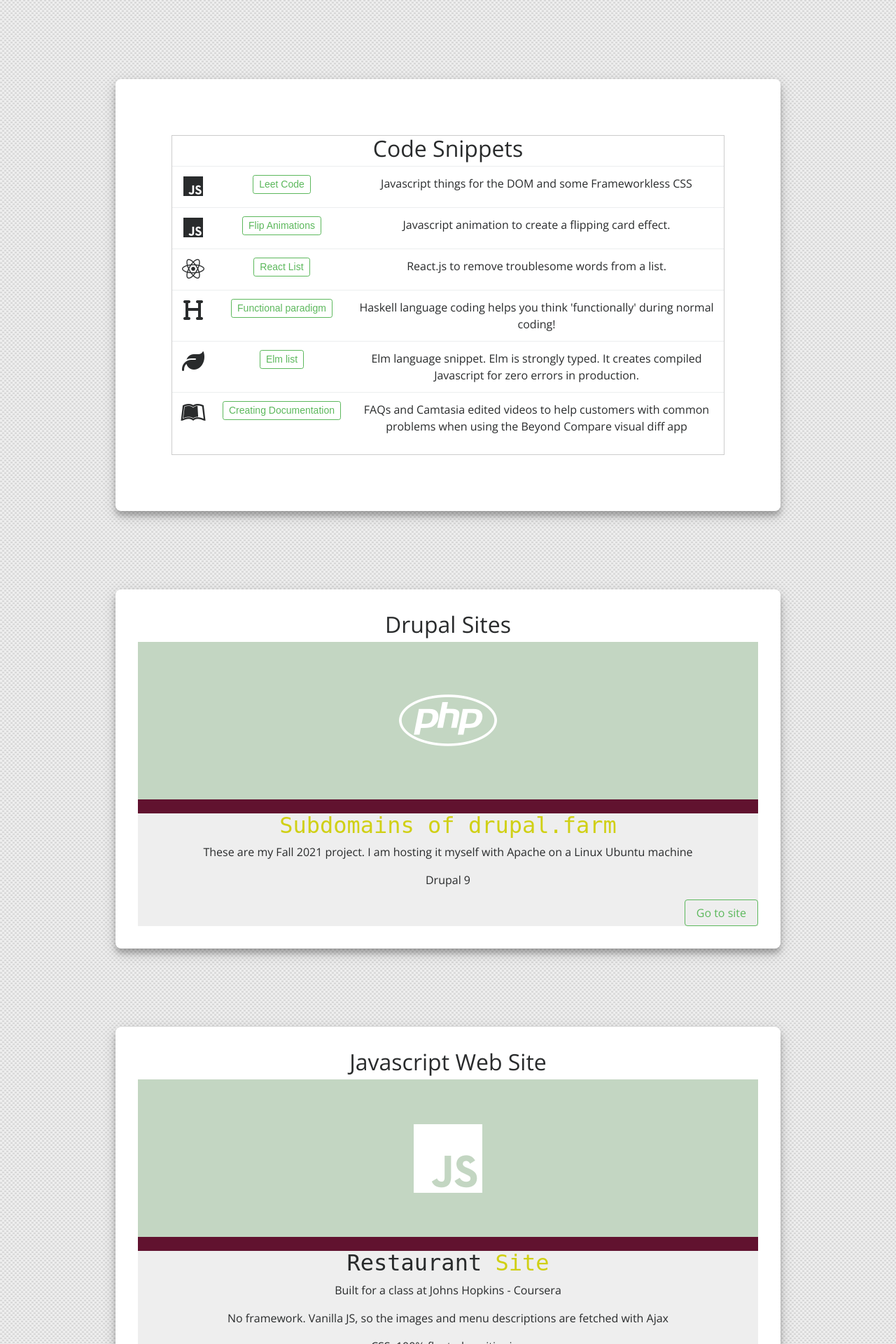
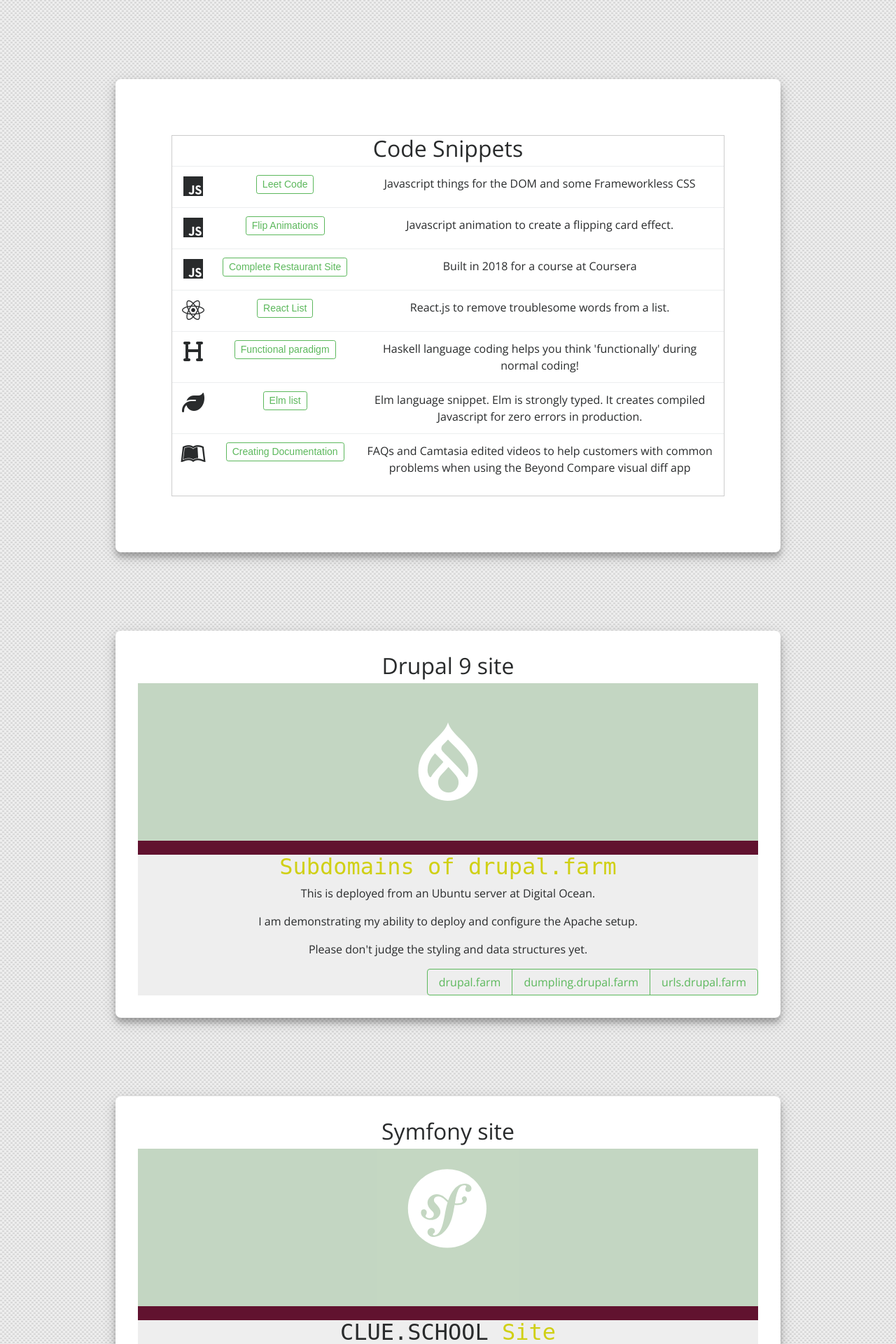
Before and after one commit to atom-box/site, a PHP site: page / in a window 1280 px wide. Shown: the part 1372-3292 px from the top of the page at 70% size. Run offline with PHP 8.4, Linux system fonts and the light colour scheme; some libraries are stand-ins or nearby versions; some web fonts are replaced.

Commit message:
Add graphics, move much, fix bugs:
1) downgrade chinese restaurant to a button
2) fix the width issue on buttons table
3) add drupal fontawesome and symfony svg
4) newer resume

```diff
--- a/css/product.css
+++ b/css/product.css
@@ -193,7 +193,7 @@ div.stripe-under {
 
 }
 
-@media (max-width: 950px) {
+@media (max-width: 1250px) {
     div.stripe-under {
         height: 115px;
     }
--- a/index.html
+++ b/index.html
@@ -38,7 +38,7 @@
                 href="https://github.com/atom-box/">Github</a>
             <a class="link1 py-2 d-none d-md-inline-block navspacer " target="_blank"
                 href="https://www.linkedin.com/in/evan-genest-b6648380/">LinkedIn</a>
-            <a class="link1 py-2 d-none d-md-inline-block navspacer open" >Email</a>
+            <a class="link1 py-2 d-none d-md-inline-block navspacer open">Email</a>
             <a class="link1 py-2 d-none d-md-inline-block navspacer" target="_blank"
                 href="images/2021resume-evan-genest.pdf">Resume</a>
 
@@ -125,12 +125,9 @@
                 <div class="table-holder">
                     <table class="table">
                         <div class="table-head">
-                            <h2>Code Snippets</h2< /div>
-                                <thead class=theat-dark>
-                                    <!-- todo: remove -->
-                                </thead>
+                            <h2>Code Snippets</h2>
+                        </div>
                                 <tbody>
-
                                     <tr>
                                         <td class="small-hide"><i class="fab fa-js"></i></td>
                                         <td><a href="https://atom-box.github.io/codingBatJS/" target="_blank"><button
@@ -148,6 +145,13 @@
                                         <td class="small-hide">Javascript animation to create a flipping card effect.
                                         </td>
                                         </td>
+                                    </tr>
+                                    <tr>
+                                        <td class="small-hide"><i class="fab fa-js"></i></td>
+                                        <td><a href="http://littlefurnace.com/food/index.html" target="_blank"><button
+                                                    type="button" class="btn btn-sm btn-outline-success">Complete
+                                                    Restaurant Site</button></a></td>
+                                        <td class="small-hide">Built in 2018 for a course at Coursera</td>
                                     </tr>
                                     <tr>
                                         <td class="small-hide"><i class="fab fa-react"></i></td>
@@ -169,7 +173,8 @@
                                     <tr>
                                         <td class="small-hide"><i class="fas fa-leaf"></i></td>
                                         <td><a href="http://littlefurnace.com/elm/index.html" target="_blank"><button
-                                                    type="button" class="btn btn-sm btn-outline-success">Elm
+                                                    type="butt fill=" #00F"on"
+                                                    class="btn btn-sm btn-outline-success">Elm
                                                     list</button></a></td>
 
                                         <td class="small-hide">Elm language snippet. Elm is strongly typed. It creates
@@ -196,11 +201,12 @@
 
             <article class="elShadow block">
                 <h2>
-                    Drupal Sites
+                    Drupal 9 site
                 </h2>
                 <div>
                     <div class="very-centered stripe-under">
-                        <i class="fab fa-php card-icon"></i>
+                        <i class="fa fa-drupal card-icon" aria-hidden="true"></i>
+
                     </div>
                     <div class="stripe-over stripe-restaurant"></div>
 
@@ -208,13 +214,17 @@
                         <h2 class="display-5 font-funky font-big text-center"><a class="link1"
                                 href="https://drupal.farm">Subdomains of drupal.farm</a></h2>
                         <div class="text-center">
-                            <p>These are my Fall 2021 project. I am hosting it myself with Apache on a Linux Ubuntu
-                                machine</p>
-                            <p>Drupal 9</p>
+                            <p>This is deployed from an Ubuntu server at Digital Ocean.</p>
+                            <p>I am demonstrating my ability to deploy and configure the Apache setup.</p>
+                            <p>Please don't judge the styling and data structures yet.</p>
                         </div>
                         <div class="button-holder btn-group">
-                            <a class="btn btn-outline-success" href="https://dumpling.drupal.farm" target="_blank">Go to
-                                site</a>
+                            <a class="btn btn-outline-success" href="https://drupal.farm"
+                                target="_blank">drupal.farm</a>
+                            <a class="btn btn-outline-success" href="https://dumpling.drupal.farm"
+                                target="_blank">dumpling.drupal.farm</a>
+                            <a class="btn btn-outline-success" href="https://urls.drupal.farm"
+                                target="_blank">urls.drupal.farm</a>
                         </div>
                     </div>
                 </div>
@@ -222,29 +232,64 @@
 
             <article class="elShadow block">
                 <h2>
-                    Javascript Web Site
+                    Symfony site
                 </h2>
                 <div>
+
                     <div class="very-centered stripe-under">
-                        <i class="fab fa-js card-icon"></i>
+                        <svg version="1.1" xmlns="http://www.w3.org/2000/svg" xmlns:xlink="http://www.w3.org/1999/xlink"
+                            x="0px" y="0px" width="202px" height="223.666px" viewBox="0 0 202 223.666"
+                            enable-background="new 0 0 202 223.666" xml:space="preserve">
+                            <g id="fond">
+                            </g>
+                            <g id="compacte">
+                            </g>
+                            <g id="rectangle">
+                            </g>
+                            <g id="carré">
+                                <rect y="0" fill="#C4D7C2" width="202" height="223.667" />
+                                <g>
+                                    <g>
+                                        <path fill="#FFF" d="M155.951,84.448c0,30.976-25.109,56.087-56.084,56.087c-30.973,0-56.081-25.111-56.081-56.087
+                               c0-30.971,25.107-56.079,56.081-56.079C130.842,28.369,155.951,53.477,155.951,84.448z" />
+                                        <path fill="#C4D7C2" d="M124.389,49.119c-5.697,0.195-10.67,3.34-14.373,7.68c-4.1,4.765-6.824,10.411-8.791,16.18
+                               c-3.514-2.882-6.223-6.611-11.864-8.233c-4.359-1.253-8.936-0.737-13.146,2.399c-1.992,1.489-3.367,3.738-4.02,5.859
+                               c-1.692,5.498,1.778,10.396,3.354,12.151l3.447,3.691c0.709,0.725,2.422,2.613,1.584,5.319c-0.9,2.947-4.451,4.85-8.092,3.731
+                               c-1.627-0.499-3.963-1.71-3.439-3.413c0.215-0.699,0.715-1.225,0.984-1.821c0.244-0.521,0.363-0.907,0.438-1.14
+                               c0.665-2.169-0.245-4.994-2.57-5.713c-2.171-0.666-4.391-0.138-5.252,2.655c-0.977,3.174,0.543,8.935,8.681,11.441
+                               c9.535,2.935,17.597-2.259,18.742-9.026c0.721-4.239-1.195-7.392-4.701-11.441l-2.859-3.163c-1.73-1.729-2.324-4.677-0.533-6.942
+                               c1.512-1.912,3.664-2.726,7.191-1.768c5.15,1.396,7.443,4.969,11.271,7.851c-1.578,5.187-2.613,10.392-3.547,15.059l-0.574,3.481
+                               c-2.736,14.352-4.826,22.235-10.256,26.76c-1.094,0.779-2.658,1.943-5.014,2.027c-1.238,0.037-1.637-0.814-1.654-1.186
+                               c-0.027-0.865,0.703-1.264,1.188-1.652c0.727-0.396,1.824-1.053,1.748-3.156c-0.078-2.484-2.137-4.639-5.111-4.541
+                               c-2.229,0.075-5.625,2.171-5.497,6.011c0.131,3.967,3.827,6.938,9.401,6.75c2.979-0.102,9.633-1.312,16.188-9.105
+                               c7.631-8.935,9.766-19.175,11.372-26.671l1.793-9.897c0.992,0.119,2.059,0.2,3.217,0.228c9.504,0.201,14.256-4.72,14.328-8.302
+                               c0.049-2.167-1.42-4.302-3.479-4.251c-1.471,0.041-3.32,1.022-3.762,3.057c-0.436,1.995,3.023,3.798,0.32,5.553
+                               c-1.92,1.242-5.361,2.116-10.209,1.407l0.881-4.872c1.799-9.238,4.018-20.6,12.436-20.878c0.615-0.029,2.857,0.026,2.91,1.512
+                               c0.014,0.493-0.109,0.623-0.689,1.757c-0.592,0.884-0.814,1.64-0.785,2.504c0.08,2.356,1.873,3.908,4.471,3.818
+                               c3.473-0.116,4.469-3.496,4.412-5.233C134.383,51.511,130.08,48.931,124.389,49.119z" />
+                                    </g>
+                                </g>
+                            </g>
+                        </svg>
                     </div>
+
                     <div class="stripe-over stripe-restaurant"></div>
 
-
                     <div style="background-color: #eee;">
-                        <h2 class="display-5 font-funky font-big text-center">Restaurant<a class="link1"
-                                href="food/index.html"> Site</a></h2>
+                        <h2 class="display-5 font-funky font-big text-center">CLUE.SCHOOL<a class="link1"
+                                href="https://clue.school"> Site</a></h2>
                         <div class="text-center">
-                            <p>Built for a class at Johns Hopkins - Coursera</p>
-                            <p>No framework. Vanilla JS, so the images and menu descriptions are fetched with Ajax</p>
-                            <p>CSS: 100% floated positioning</p>
+                            <p>Symfony with W3.css styling</p>
+                            <p>Impulsively bought the $10 URL</p>
+                            <p>I finally got smart and used a styling template</p>
+                            <p>This is a studying app I built for my own needs.</p>
                         </div>
                         <div class="button-holder btn-group">
-                            <a class="btn btn-outline-success" href="https://github.com/atom-box/site/tree/master/food"
+                            <a class="btn btn-outline-success" href="https://github.com/atom-box/clue-school"
                                 target="_blank">Read the
                                 Code</a>
-                            <a class="btn btn-outline-success" href="http://littlefurnace.com/food/index.html"
-                                target="_blank">Run the app</a>
+                            <a class="btn btn-outline-success" href="https://clue.school" target="_blank">Run the
+                                app</a>
                         </div>
                     </div>
                 </div>
--- a/js/modal.js
+++ b/js/modal.js
@@ -4,7 +4,7 @@ $(document).on('ready', function(){
     $modal = $('.modal-frame');
     $overlay = $('.modal-overlay');
 
-    /* Need this to clear out the keyframe classes so they dont clash with each other between ener/leave. Cheers. */
+    /* Need this to clear out the keyframe classes so they dont clash with each other between enter/leave. */
     $modal.bind('webkitAnimationEnd oanimationend msAnimationEnd animationend', function(e){
       if($modal.hasClass('state-leave')) {
         $modal.removeClass('state-leave');
```
Also changed, not shown: css/xxxTEMP.css (renamed from css/TEMP.css), 3 other files.
